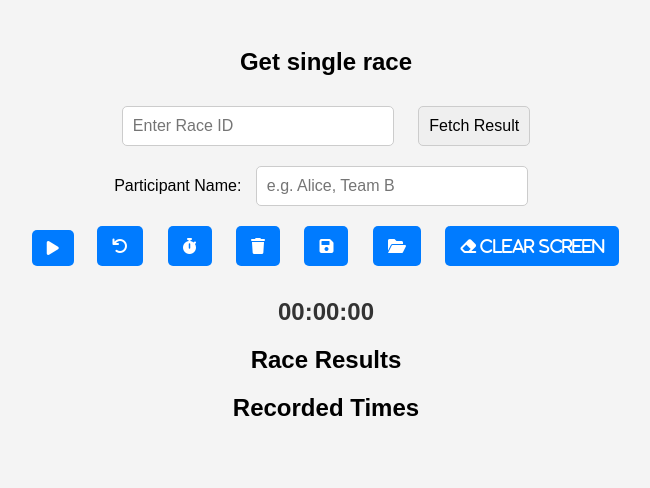
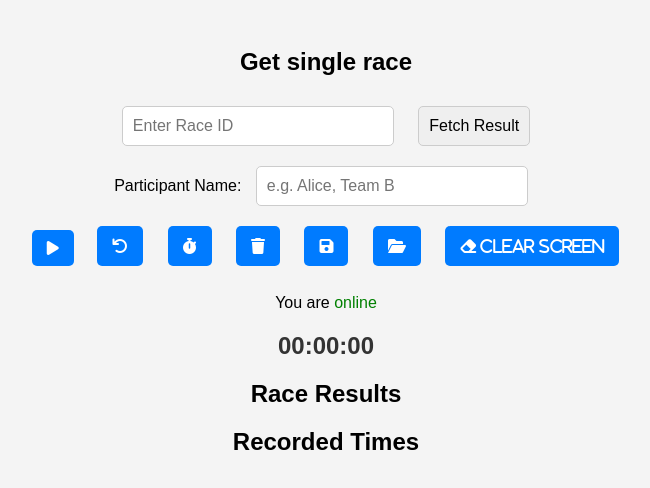
Before and after one commit to Ali00000007/webprogramming_coursework, a website: page client/admin.html in a window 1280 px wide. Shown: the whole page, without its empty margins (314-964 px from the left). Drawn offline with Linux system fonts and the light colour scheme.

Commit message:
Added checks for online status on admin page

```diff
--- a/client/admin.html
+++ b/client/admin.html
@@ -43,6 +43,10 @@
       </button>
     </div>
 
+    <!-- Add online/offline status display here -->
+    <div id="status">
+      <p id="onlineStatus">You are <span id="connectionStatus">offline</span></p>
+    </div>
 
   <p id="timerDisplay">00:00:00</p>
 
@@ -53,5 +57,26 @@
   <ul id="recordedTimesList"></ul>
 
   <script src="script.js"></script>
+
+  <script>
+    // Function to update online/offline status
+    function updateOnlineStatus() {
+      const statusElement = document.getElementById("connectionStatus");
+      if (navigator.onLine) {
+        statusElement.textContent = "online";
+        statusElement.style.color = "green";  // Change text color to green when online
+      } else {
+        statusElement.textContent = "offline";
+        statusElement.style.color = "red";  // Change text color to red when offline
+      }
+    }
+
+    // Update status on page load
+    updateOnlineStatus();
+
+    // Listen for changes in online/offline status
+    window.addEventListener('online', updateOnlineStatus);
+    window.addEventListener('offline', updateOnlineStatus);
+  </script>
 </body>
 </html>
```
